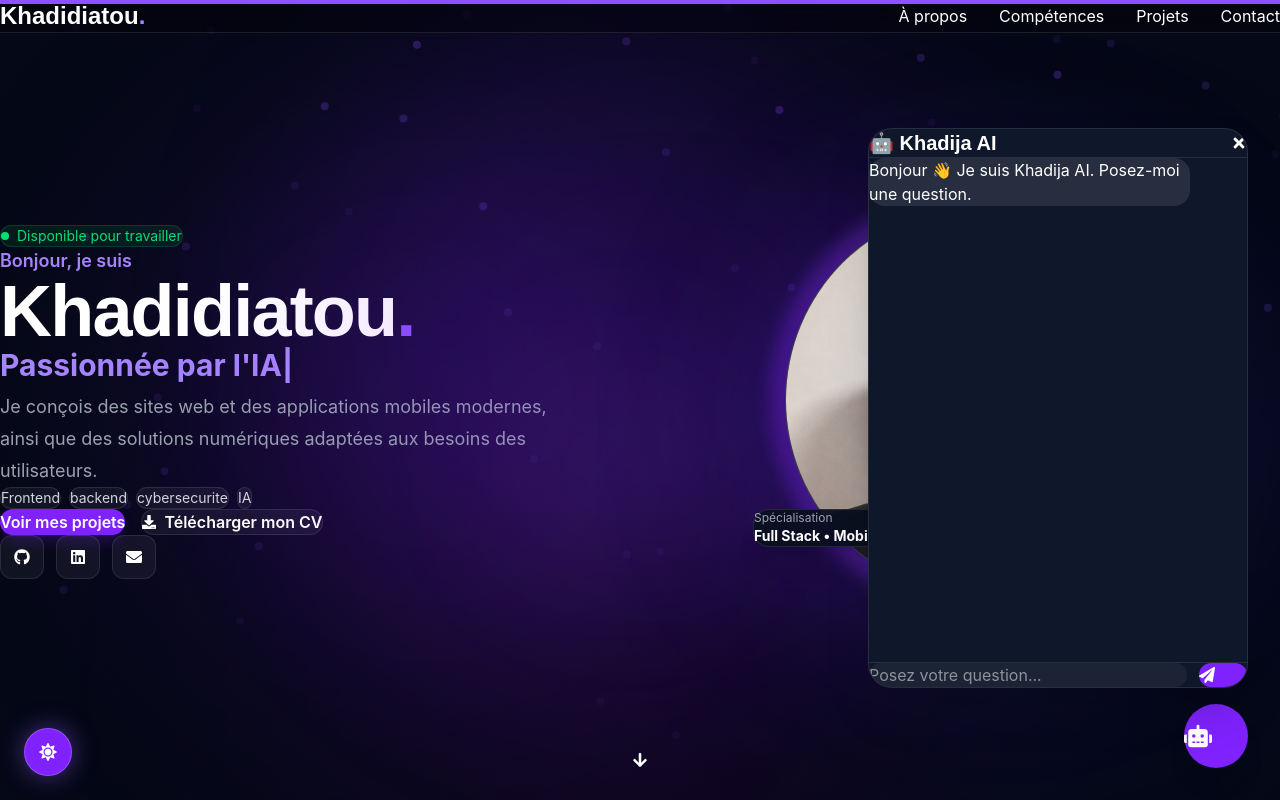
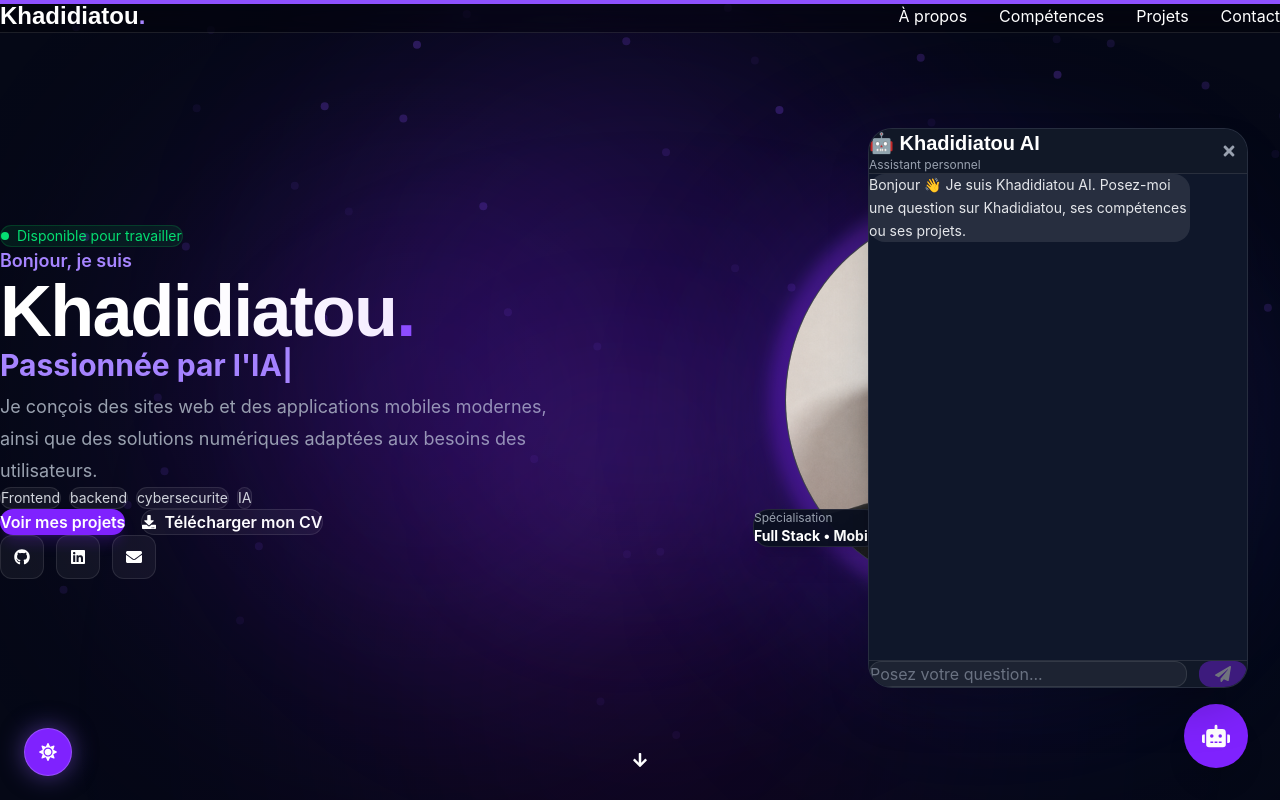
Before and after one commit to khadijandiayeeeh-cpu/portfolio, a React app: page / in a window 1280 px wide. Both pictures are taken after a click on the button 1216 px from the left and 736 px from the top of the page. Shown: the top 800 px of the page. Built offline with nearby package versions, Linux system fonts and the light colour scheme; the HTML template or start-up script is replaced by a standard one.

Commit message:
mise a jour du portfolio

```diff
--- a/src/components/ChatAssistant.tsx
+++ b/src/components/ChatAssistant.tsx
@@ -1,107 +1,197 @@
+
 import { useState } from "react";
 import { FaRobot, FaPaperPlane, FaTimes } from "react-icons/fa";
 import { motion, AnimatePresence } from "framer-motion";
 
-const responses: Record<string, string> = {
-  govaction:
-    "GovAction est une plateforme GovTech permettant les signalements citoyens, les paiements administratifs et les tableaux de bord.",
-  diant:
-    "Diant Bi est une plateforme de vente de terrains, véhicules et services au Sénégal.",
-  senapp:
-    "SenApp est une application destinée à simplifier plusieurs services numériques au Sénégal.",
-  ecotech:
-    "EcoTech est un projet orienté vers les solutions technologiques durables.",
-  trezopay:
-    "TrezoPay est une solution FinTech facilitant les paiements numériques.",
-  bonjour:
-    "Bonjour 👋, je suis l'assistant IA de Khadija. Pose-moi une question.",
+type Message = {
+  sender: "ai" | "user";
+  text: string;
 };
 
 export default function ChatAssistant() {
   const [open, setOpen] = useState(false);
-  const [messages, setMessages] = useState([
+
+  const [messages, setMessages] = useState<Message[]>([
     {
       sender: "ai",
-      text: "Bonjour 👋 Je suis Khadija AI. Posez-moi une question.",
+      text: "Bonjour 👋 Je suis Khadidiatou AI. Posez-moi une question sur Khadidiatou, ses compétences ou ses projets.",
     },
   ]);
+
   const [input, setInput] = useState("");
+  const [loading, setLoading] = useState(false);
 
-  const send = () => {
-    if (!input.trim()) return;
+  const send = async () => {
+    if (!input.trim() || loading) return;
 
-    const text = input.toLowerCase();
+    const userMessage = input.trim();
 
-    setMessages((m) => [...m, { sender: "user", text: input }]);
-
-    let answer =
-      "Je n'ai pas encore la réponse. Cette version sera bientôt connectée à une IA.";
-
-    Object.keys(responses).forEach((key) => {
-      if (text.includes(key)) answer = responses[key];
-    });
-
-    setTimeout(() => {
-      setMessages((m) => [...m, { sender: "ai", text: answer }]);
-    }, 500);
+    // Ajouter le message de l'utilisateur immédiatement
+    setMessages((m) => [
+      ...m,
+      {
+        sender: "user",
+        text: userMessage,
+      },
+    ]);
 
     setInput("");
+    setLoading(true);
+
+    try {
+      const response = await fetch("http://127.0.0.1:8000/chat", {
+        method: "POST",
+        headers: {
+          "Content-Type": "application/json",
+        },
+        body: JSON.stringify({
+          message: userMessage,
+        }),
+      });
+
+      if (!response.ok) {
+        throw new Error("Erreur lors de la communication avec le serveur.");
+      }
+
+      const data = await response.json();
+
+      setMessages((m) => [
+        ...m,
+        {
+          sender: "ai",
+          text:
+            data.response ||
+            "Désolée, je n'ai pas reçu de réponse du serveur.",
+        },
+      ]);
+    } catch (error) {
+      console.error("Erreur Khadidiatou AI :", error);
+
+      setMessages((m) => [
+        ...m,
+        {
+          sender: "ai",
+          text:
+            "Je rencontre actuellement un problème de connexion avec mon intelligence artificielle. Vérifiez que le serveur FastAPI et Ollama sont bien démarrés.",
+        },
+      ]);
+    } finally {
+      setLoading(false);
+    }
+  };
+
+  const handleKeyDown = (
+    event: React.KeyboardEvent<HTMLInputElement>
+  ) => {
+    if (event.key === "Enter") {
+      send();
+    }
   };
 
   return (
     <>
+      {/* =====================================================
+          BOUTON IA
+      ====================================================== */}
+
       <button
         onClick={() => setOpen(true)}
-        className="fixed bottom-8 right-8 w-16 h-16 rounded-full bg-violet-600 text-white shadow-xl z-50"
+        className="fixed bottom-8 right-8 w-16 h-16 rounded-full bg-violet-600 text-white shadow-xl z-50 flex items-center justify-center transition-transform duration-300 hover:scale-110 hover:bg-violet-700"
+        aria-label="Ouvrir Khadidiatou AI"
       >
         <FaRobot size={28} />
       </button>
 
+      {/* =====================================================
+          FENÊTRE IA
+      ====================================================== */}
+
       <AnimatePresence>
         {open && (
           <motion.div
-            initial={{ opacity: 0, y: 80 }}
-            animate={{ opacity: 1, y: 0 }}
-            exit={{ opacity: 0, y: 80 }}
-            className="fixed bottom-28 right-8 w-[380px] h-[560px] bg-[#0f172a] rounded-3xl border border-white/10 shadow-2xl flex flex-col overflow-hidden z-50"
+            initial={{ opacity: 0, y: 80, scale: 0.95 }}
+            animate={{ opacity: 1, y: 0, scale: 1 }}
+            exit={{ opacity: 0, y: 80, scale: 0.95 }}
+            transition={{ duration: 0.25 }}
+            className="fixed bottom-28 right-8 w-[380px] max-w-[calc(100vw-2rem)] h-[560px] bg-[#0f172a] text-white rounded-3xl border border-white/10 shadow-2xl flex flex-col overflow-hidden z-50"
           >
-            <div className="flex justify-between items-center p-5 border-b border-white/10">
-              <h2 className="font-bold text-xl">🤖 Khadija AI</h2>
 
-              <button onClick={() => setOpen(false)}>
+            {/* HEADER */}
+            <div className="flex justify-between items-center p-5 border-b border-white/10 bg-[#111827]">
+              <div>
+                <h2 className="font-bold text-xl">
+                  🤖 Khadidiatou AI
+                </h2>
+
+                <p className="text-xs text-gray-400 mt-1">
+                  Assistant personnel
+                </p>
+              </div>
+
+              <button
+                onClick={() => setOpen(false)}
+                className="w-9 h-9 rounded-full flex items-center justify-center text-gray-400 hover:text-white hover:bg-white/10 transition"
+                aria-label="Fermer"
+              >
                 <FaTimes />
               </button>
             </div>
 
+            {/* MESSAGES */}
             <div className="flex-1 overflow-y-auto p-5 space-y-4">
+
               {messages.map((m, i) => (
                 <div
                   key={i}
-                  className={`${
+                  className={`flex ${
                     m.sender === "user"
-                      ? "bg-violet-600 ml-auto"
-                      : "bg-white/10"
-                  } p-3 rounded-2xl max-w-[85%]`}
+                      ? "justify-end"
+                      : "justify-start"
+                  }`}
                 >
-                  {m.text}
+                  <div
+                    className={`p-3 rounded-2xl max-w-[85%] text-sm leading-relaxed ${
+                      m.sender === "user"
+                        ? "bg-violet-600 text-white"
+                        : "bg-white/10 text-gray-200"
+                    }`}
+                  >
+                    {m.text}
+                  </div>
                 </div>
               ))}
+
+              {/* INDICATEUR DE CHARGEMENT */}
+              {loading && (
+                <div className="flex justify-start">
+                  <div className="bg-white/10 text-gray-400 p-3 rounded-2xl text-sm">
+                    Khadidiatou AI réfléchit...
+                  </div>
+                </div>
+              )}
             </div>
 
-            <div className="p-4 flex gap-3 border-t border-white/10">
+            {/* INPUT */}
+            <div className="p-4 flex gap-3 border-t border-white/10 bg-[#111827]">
+
               <input
-                className="flex-1 bg-white/5 rounded-xl px-4 outline-none"
+                className="flex-1 bg-white/5 border border-white/10 rounded-xl px-4 py-3 outline-none text-white placeholder-gray-500 focus:border-violet-500 transition"
                 value={input}
                 onChange={(e) => setInput(e.target.value)}
+                onKeyDown={handleKeyDown}
                 placeholder="Posez votre question..."
+                disabled={loading}
               />
 
               <button
                 onClick={send}
-                className="bg-violet-600 w-12 rounded-xl"
+                disabled={loading || !input.trim()}
+                className="bg-violet-600 w-12 rounded-xl flex items-center justify-center transition hover:bg-violet-700 disabled:opacity-40 disabled:cursor-not-allowed"
+                aria-label="Envoyer"
               >
                 <FaPaperPlane />
               </button>
+
             </div>
           </motion.div>
         )}
--- a/src/components/sections/Projects.tsx
+++ b/src/components/sections/Projects.tsx
@@ -36,24 +36,19 @@ export default function Projects() {
             <motion.article
               key={project.id}
 
-              initial={{
-                opacity: 0,
-                y: 20,
-              }}
-
+              initial={false}
               whileInView={{
                 opacity: 1,
-                y: 0,
               }}
-
               viewport={{
                 once: true,
                 amount: 0.1,
               }}
 
-              transition={{
-                duration: 0.35,
-                delay: Math.min(index * 0.04, 0.12),
+
+
+             transition={{
+                duration: 0.25,
               }}
 
               className="
@@ -87,8 +82,8 @@ export default function Projects() {
                     h-full
                     object-cover
                     transition-transform
-                    duration-500
-                    group-hover:scale-[1.03]
+                    duration-300
+                    md:group-hover:scale-[1.03]
                   "
                 />
 
```
